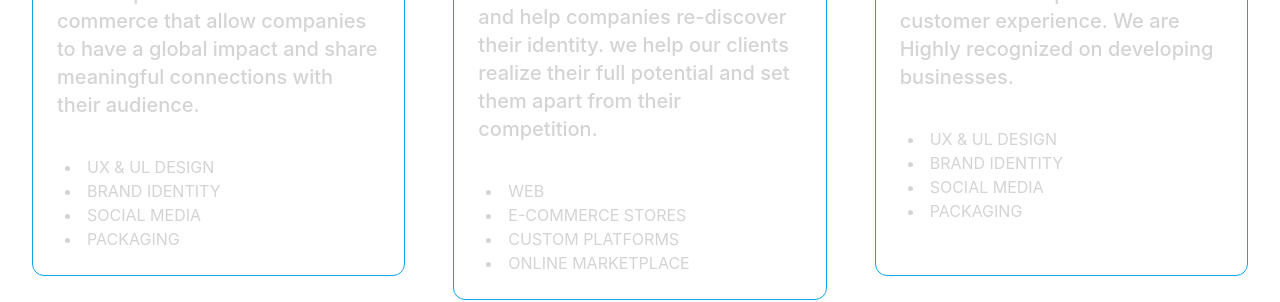
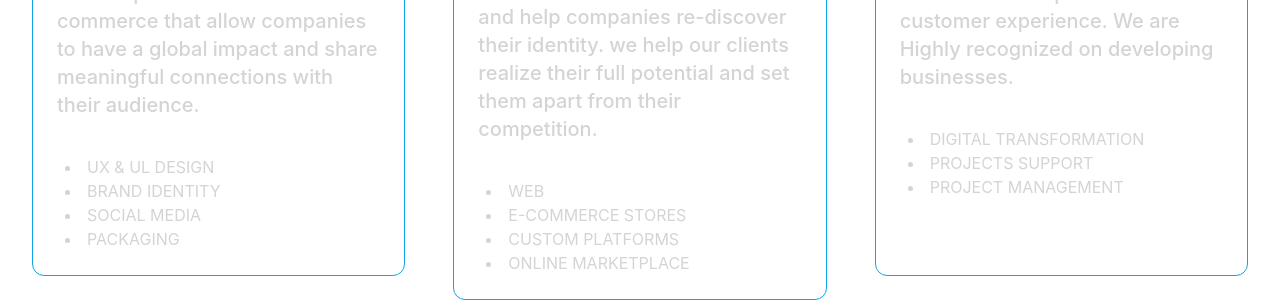
Before and after one commit to Xliight/My-portfolio, a React (Vite) app: page / in a window 1280 px wide. Shown: the part 1860-2162 px from the top of the page. Built offline with nearby package versions, Linux system fonts and the light colour scheme; a web font is replaced by a local one.

Commit message:
updating consulting ervice

```diff
--- a/src/componenets/Service.jsx
+++ b/src/componenets/Service.jsx
@@ -54,10 +54,10 @@ const Service = () => {
                 We develope unique expertise in business development and customer experience. We are Highly recognized on developing businesses.
                 </p>
                 <div className='px-6 pt-4 pb-6 pl-2 font-sm '>
-                    <li>UX & UL DESIGN</li>
-                    <li>BRAND IDENTITY</li>
-                    <li>SOCIAL MEDIA</li>
-                    <li>PACKAGING</li>
+                    <li>DIGITAL TRANSFORMATION</li>
+                    <li>PROJECTS SUPPORT</li>
+                    <li>PROJECT MANAGEMENT</li>
+
                 </div>
             </div>
 
```
